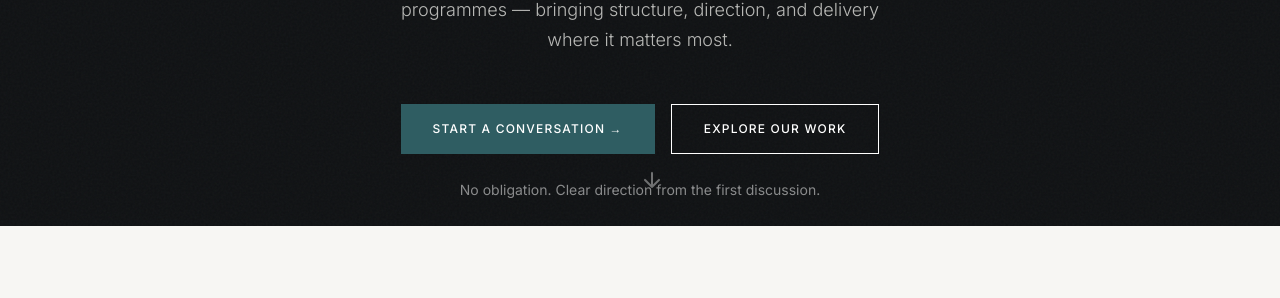
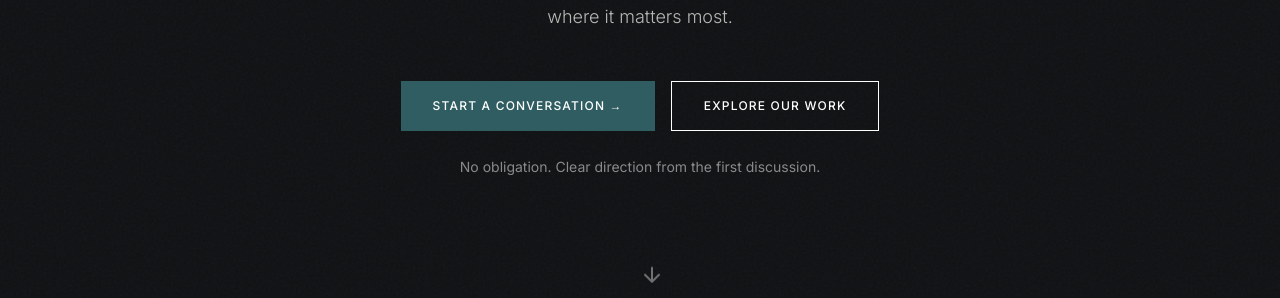
Before and after one commit to getsinto/TheStrativa, a Next.js app: page / in a window 1280 px wide. Shown: the part 654-952 px from the top of the page. Built offline with nearby package versions, Linux system fonts and the light colour scheme; no server answers.

Commit message:
Fix hero spacing and scroll indicator

```diff
--- a/app/page.tsx
+++ b/app/page.tsx
@@ -12,7 +12,7 @@ export default function HomePage() {
   return (
     <main className="pt-20">
       {/* SECTION 1 — HERO */}
-      <section className="relative min-h-[100svh] bg-[#0F1113] flex items-center justify-center overflow-hidden">
+      <section className="relative min-h-[100svh] bg-[#0F1113] flex items-center justify-center overflow-hidden pb-20">
         {/* Subtle texture overlay */}
         <div
           className="absolute inset-0 pointer-events-none opacity-[0.04]"
@@ -86,7 +86,7 @@ export default function HomePage() {
 
           {/* Buttons */}
           <div
-            className="flex flex-col items-center gap-4 animate-fadeUp"
+            className="flex flex-col items-center gap-4 mb-16 animate-fadeUp"
             style={{ animationDelay: '400ms', animationFillMode: 'both' }}
           >
             <div className="flex gap-4 justify-center flex-wrap">
@@ -107,8 +107,8 @@ export default function HomePage() {
           </div>
         </div>
 
-        {/* Scroll indicator */}
-        <div className="absolute bottom-8 left-1/2 -translate-x-1/2 animate-bounce">
+        {/* Scroll indicator - positioned at bottom */}
+        <div className="absolute bottom-8 left-1/2 -translate-x-1/2 animate-bounce z-20">
           <svg
             width="24"
             height="24"
```
